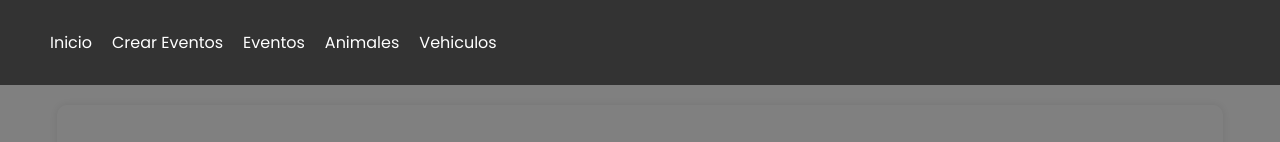
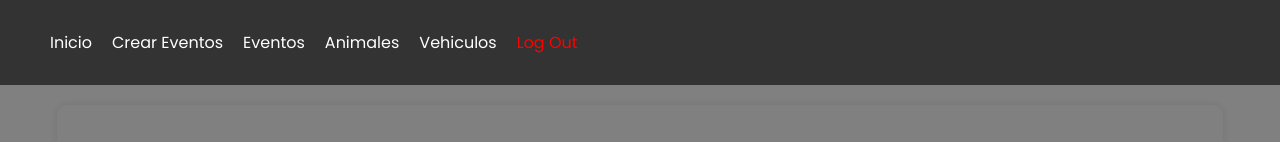
Before and after one commit to Haktor23/TFG_Compartit, an Angular app: page /evento in a window 1280 px wide. Shown: the top 142 px of the page. Built offline with nearby package versions, Linux system fonts and the light colour scheme; no server answers; the database is empty.

Commit message:
Login solucionat, LogOut fet

```diff
--- a/angular.json
+++ b/angular.json
@@ -27,12 +27,7 @@
             "styles": [
               "src/styles.css"
             ],
-            "scripts": [],
-            "server": "src/main.server.ts",
-            "prerender": true,
-            "ssr": {
-              "entry": "server.ts"
-            }
+            "scripts": []
           },
           "configurations": {
             "production": {
--- a/src/components/footer/footer.component.css
+++ b/src/components/footer/footer.component.css
@@ -1,4 +1,5 @@
 footer {
+    margin-top: 200px;
     position: fixed;
     bottom: 0;
     left: 0;
--- a/src/components/header/header.component.html
+++ b/src/components/header/header.component.html
@@ -6,6 +6,7 @@
       <li><a routerLink="/evento">Eventos</a></li>
       <li><a routerLink="/animales">Animales</a></li>
       <li><a routerLink="/vehiculos">Vehiculos</a></li>
+      <li><a (click)="logout()" style="color: red;">Log Out</a></li>
     </ul>
   </nav>
 
@@ -14,11 +15,12 @@
     <ul>
       <li><a routerLink="/">Inicio</a></li>
       <li><a routerLink="/crearevento">Crear Eventos</a></li>
+      <li><a routerLink="/evento">Eventos</a></li>
     </ul>
     <ul style="padding-top:5px ;">
-      <li><a routerLink="/evento">Eventos</a></li>
       <li><a routerLink="/animales">Animales</a></li>
       <li><a routerLink="/vehiculos">Vehiculos</a></li>
+      <li><a (click)="logout()" style="color: red;">Log Out</a></li>
     </ul>
 
   </nav>
--- a/src/components/header/header.component.ts
+++ b/src/components/header/header.component.ts
@@ -1,6 +1,7 @@
 import { CommonModule } from '@angular/common';
 import { Component } from '@angular/core';
-import { RouterModule } from '@angular/router';
+import { Router, RouterModule } from '@angular/router';
+import { FirebaseService } from '../../firebase.service';
 @Component({
   selector: 'app-header',
   standalone: true,
@@ -9,5 +10,15 @@ import { RouterModule } from '@angular/router';
   styleUrl: './header.component.css'
 })
 export class HeaderComponent {
+  constructor(
+    private firebaseService: FirebaseService,
+    private router: Router
+  ) { }
 
+  // Método para manejar el logout
+  logout() {
+    this.firebaseService.logout().then(() => {
+      this.router.navigate(['/login']); // Redirigir a la página de login
+    });
+  }
 }
--- a/src/firebase.service.ts
+++ b/src/firebase.service.ts
@@ -1,8 +1,7 @@
 import { Injectable } from '@angular/core';
-import { log } from 'console';
 import { initializeApp } from "firebase/app";
-import { UserCredential, getAuth, signInWithEmailAndPassword } from 'firebase/auth';
-import { getDatabase, ref, child, get, set, query, orderByKey, limitToLast, push, remove } from "firebase/database";
+import { UserCredential, getAuth, signInWithEmailAndPassword, signOut } from 'firebase/auth';
+import { getDatabase, ref, child, get, set, push, remove } from "firebase/database";
 import { Observable, from } from 'rxjs';
 import { firebaseConfig } from './environments/environment';
 
@@ -31,21 +30,32 @@ export class FirebaseService {
   }
 
   /*Deu retornar una promesa*/
-
   login = (email: string, password: string) => {
     const auth = getAuth();
-    signInWithEmailAndPassword(auth, email, password)
+    return signInWithEmailAndPassword(auth, email, password)
       .then((userCredential: UserCredential) => {
         console.log("Inicio de sesión exitoso");
         const user = userCredential.user;
+        return user;
       })
       .catch((error) => {
         const errorCode = error.code;
         const errorMessage = error.message;
         console.error("Error durante el inicio de sesión:", errorCode, errorMessage);
+        throw error;
+      });
+  };
+
+  logout() {
+    const auth = getAuth();
+    return signOut(auth)
+      .then(() => {
+        console.log('Sesión cerrada exitosamente');
+      })
+      .catch((error) => {
+        console.error('Error al cerrar sesión:', error);
       });
   }
-
 
   obtenerEventos() {
     const dbRef = ref(this.database);
```
